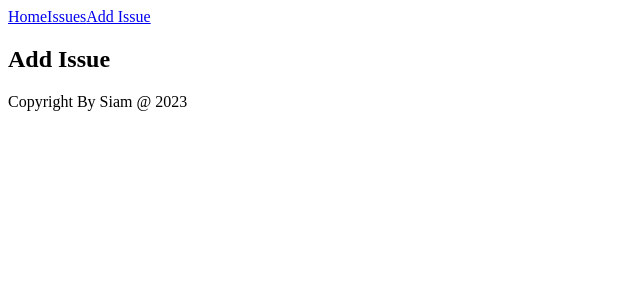
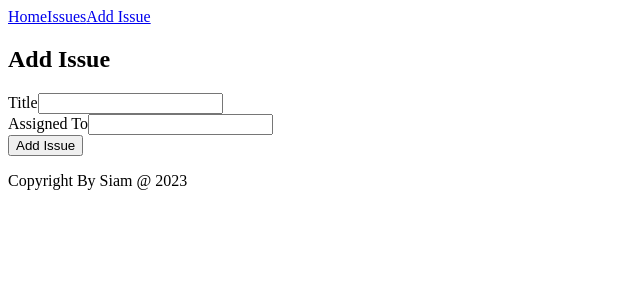
Before and after one commit to siaaam/issue-tarcker-redux-toolkit-formik, a React (Vite) app: page /add-issue in a window 1280 px wide. Shown: the top 300 px of the page, without its empty margins (0-640 px from the left). Built offline with nearby package versions, Linux system fonts and the light colour scheme.

Commit message:
add book functionality done

```diff
--- a/src/features/issues/AddIssue.jsx
+++ b/src/features/issues/AddIssue.jsx
@@ -1,9 +1,48 @@
-import React from "react";
+import React, { useState } from "react";
+import { useDispatch, useSelector } from "react-redux";
+import { useNavigate } from "react-router-dom";
+import { addIssue } from "./issueSlice";
 
 const AddIssue = () => {
+  const dispatch = useDispatch();
+  const navigate = useNavigate();
+  const [title, setTitle] = useState("");
+  const [assignedTo, setAssignedTo] = useState("");
+  const numOfIssue = useSelector((state) => state.issuesReducer.length);
+  const handleSubmit = (e) => {
+    e.preventDefault();
+    const issue = { id: numOfIssue + 1, title, assignedTo };
+    dispatch(addIssue(issue));
+    navigate("/issues");
+  };
   return (
     <div>
       <h2>Add Issue</h2>
+      <form onSubmit={handleSubmit}>
+        <div className="form-field">
+          <label htmlFor="title">Title</label>
+          <input
+            type="text"
+            name="title"
+            id="title"
+            value={title}
+            onChange={(e) => setTitle(e.target.value)}
+            required
+          />
+        </div>
+        <div className="form-field">
+          <label htmlFor="assignedTo">Assigned To</label>
+          <input
+            type="text"
+            name="assignedTo"
+            id="assignedTo"
+            value={assignedTo}
+            onChange={(e) => setAssignedTo(e.target.value)}
+            required
+          />
+        </div>
+        <button type="submit">Add Issue</button>
+      </form>
     </div>
   );
 };
--- a/src/features/issues/issueSlice.jsx
+++ b/src/features/issues/issueSlice.jsx
@@ -20,8 +20,11 @@ const issuesSlice = createSlice({
   initialState: initialIssue,
   reducers: {
     showIssue: (state) => state,
+    addIssue: (state, action) => {
+      state.push(action.payload);
+    },
   },
 });
 
-export const { showIssue } = issuesSlice.actions;
+export const { showIssue, addIssue } = issuesSlice.actions;
 export default issuesSlice.reducer;
```
